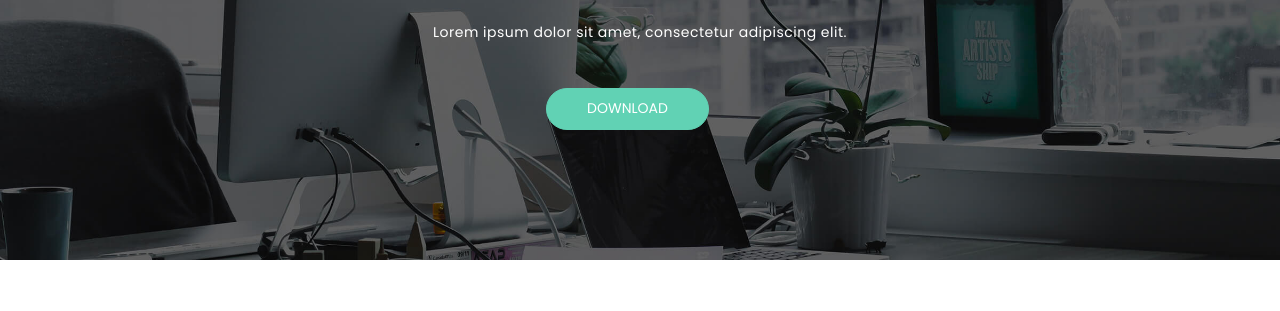
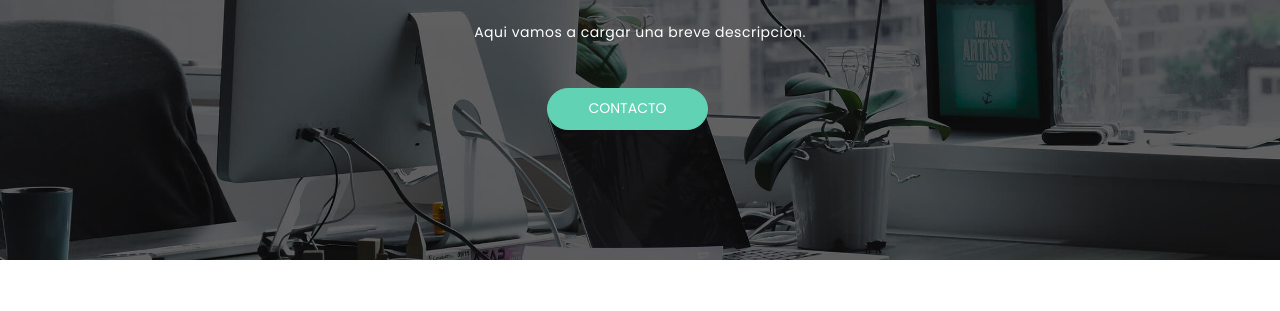
Before and after one commit to EzeZucchiatti/DOZ, a plain HTML site: page index.html in a window 1280 px wide. Shown: the part 254-565 px from the top of the page. Drawn offline with Linux system fonts and the light colour scheme.

Commit message:
descripcion linea

```diff
--- a/index.html
+++ b/index.html
@@ -103,8 +103,8 @@
           <div class="col-md-10">
             <div class="contents text-center">
               <h1 class="wow fadeInDown" data-wow-duration="1000ms" data-wow-delay="0.3s">DOZ - Servicio de Traslados</h1>
-              <p class="lead  wow fadeIn" data-wow-duration="1000ms" data-wow-delay="400ms">Lorem ipsum dolor sit amet, consectetur adipiscing elit. </p>
-              <a href="#" class="btn btn-common wow fadeInUp" data-wow-duration="1000ms" data-wow-delay="400ms">Download</a>
+              <p class="lead  wow fadeIn" data-wow-duration="1000ms" data-wow-delay="400ms">Aqui vamos a cargar una breve descripcion. </p>
+              <a href="#" class="btn btn-common wow fadeInUp" data-wow-duration="1000ms" data-wow-delay="400ms">Contacto</a>
             </div>
           </div>
         </div>
```
